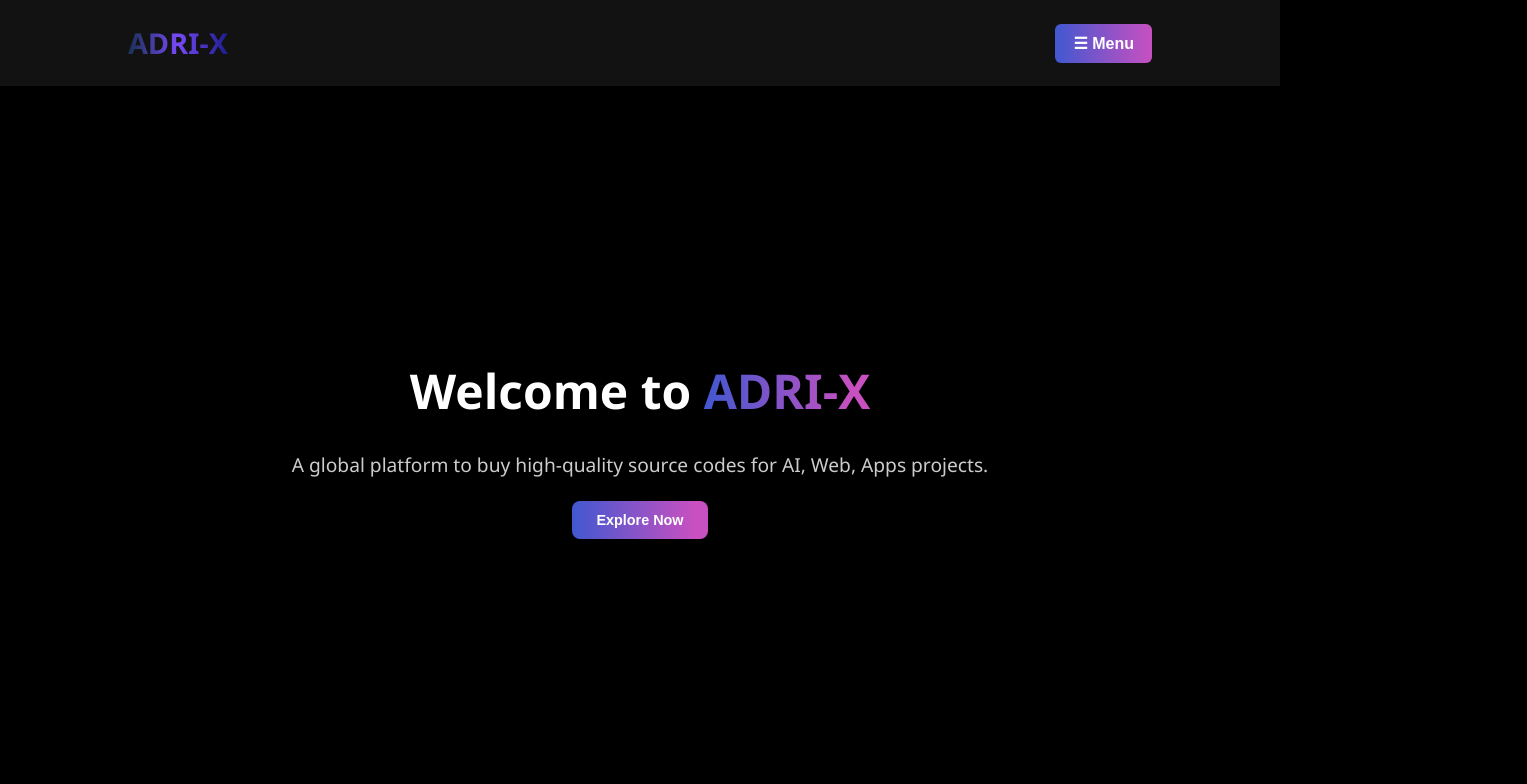
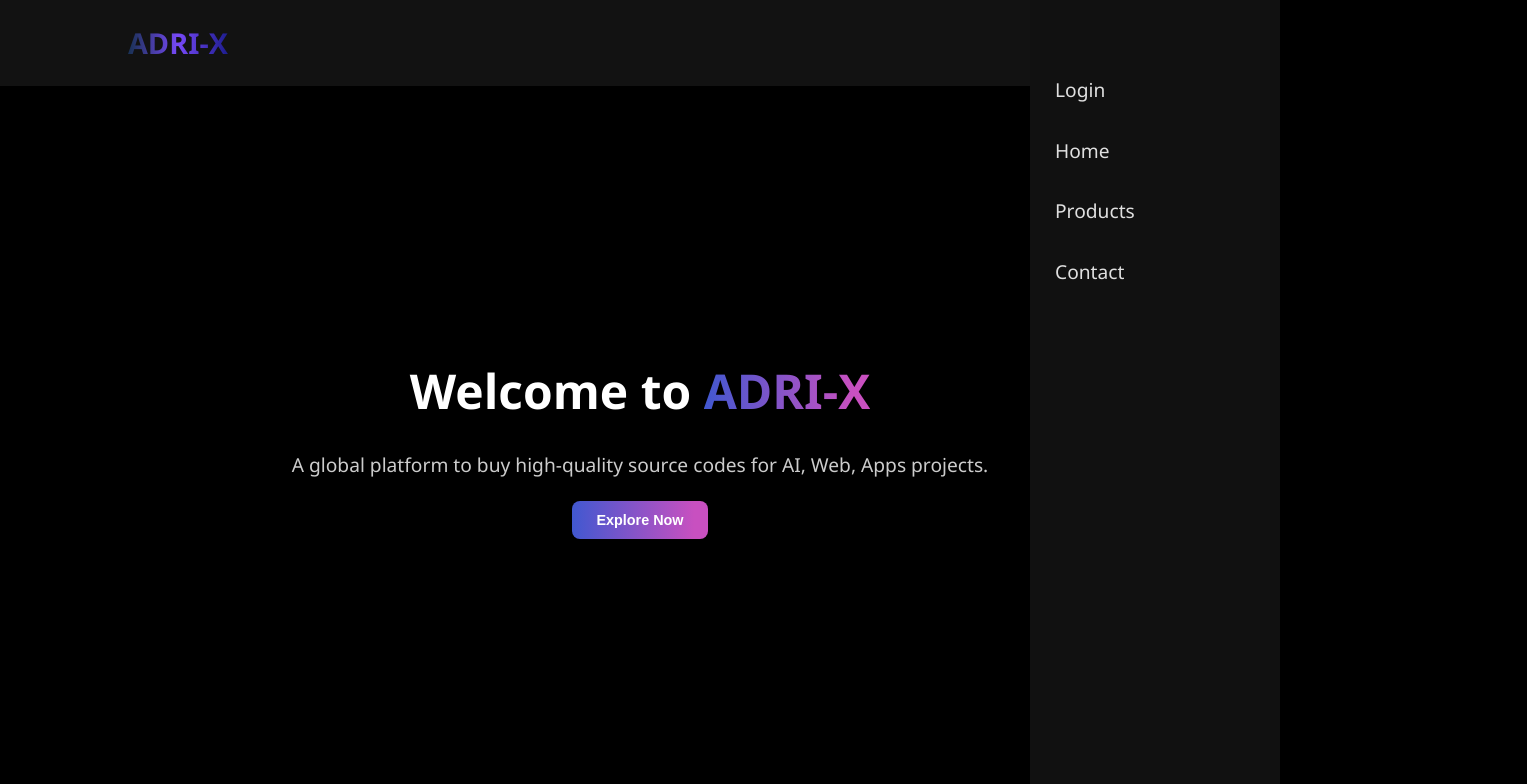
Before and after one commit to aadityasahori/adrix-site, a plain HTML site: page index.html in a window 1280 px wide. Both pictures are taken after a click on the button "☰ Menu". Shown: the top 784 px of the page, 1527 px wide, since content can reach past the window. Drawn offline with Linux system fonts and the light colour scheme.

Commit message:
Update index.html

```diff
--- a/index.html
+++ b/index.html
@@ -56,7 +56,7 @@
     <button>₹14999 / $180</button>
     <button>Preview</button>
   </div>
-
+ </section>
 
 
   <section class="features">
@@ -72,6 +72,7 @@
       <h2>💡 Innovation</h2>
       <p>Driving innovation to help Students, Startups and Organizations shape the future.</p>
     </div>
+ </section>
 
   </section>
   <!-- Footer -->
@@ -79,7 +80,22 @@
     <p>© 2025 ADRI-X. All Rights Reserved.</p>
   </footer>
 
-// Open / Close on hamburger
+<script>
+    const hamburger = document.getElementById("hamburger");
+    const sidebar = document.getElementById("sidebar");
+    const overlay = document.getElementById("overlay");
+
+    function openSidebar() {
+      sidebar.style.width = "250px";
+      overlay.style.display = "block";
+    }
+
+    function closeSidebar() {
+      sidebar.style.width = "0";
+      overlay.style.display = "none";
+    }
+
+    // Toggle sidebar
     hamburger.addEventListener("click", () => {
       if (sidebar.style.width === "250px") {
         closeSidebar();
@@ -88,14 +104,13 @@
       }
     });
 
-    // Close on overlay click
+    // Close when overlay clicked
     overlay.addEventListener("click", closeSidebar);
 
-    // Close on menu link click
+    // Close when menu link clicked
     document.querySelectorAll(".sidebar a").forEach(link => {
       link.addEventListener("click", closeSidebar);
     });
-
   </script>
 </body>
 </html>
```
